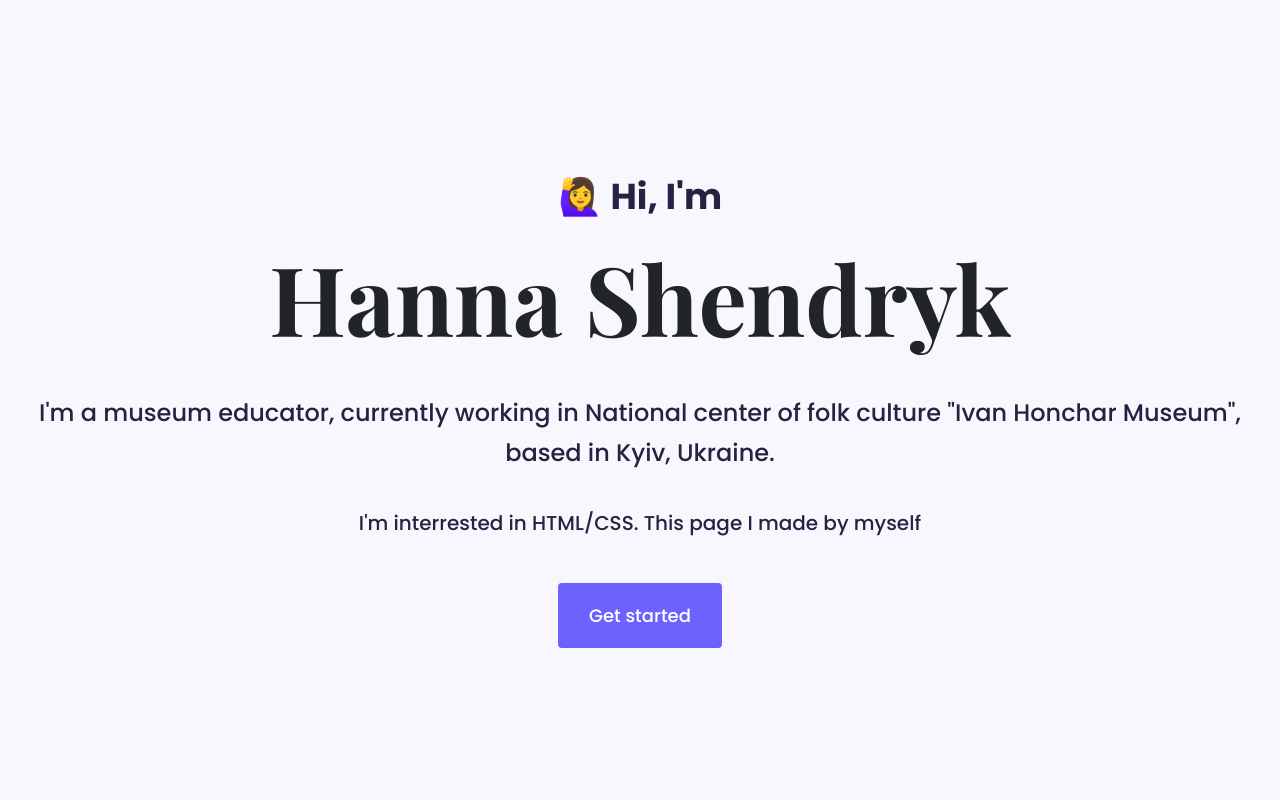
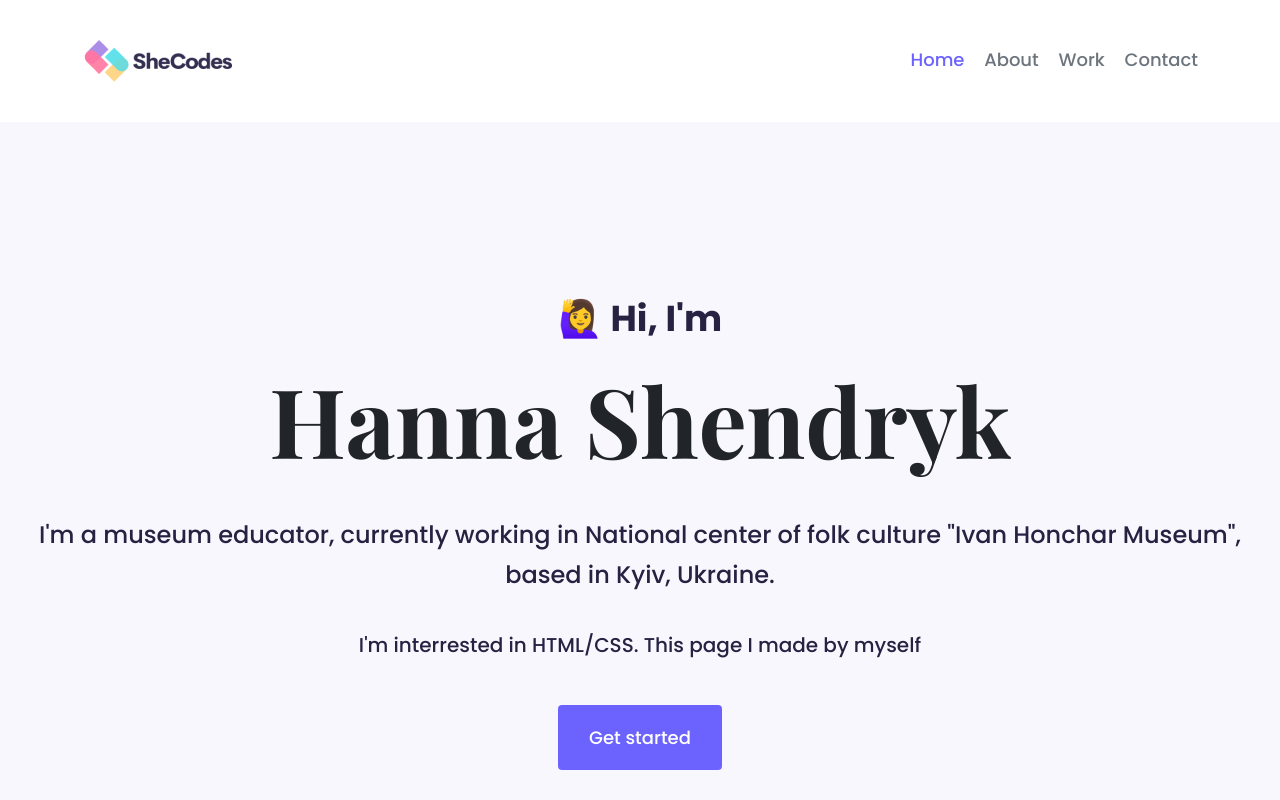
Before and after one commit to hannashendryk/portfolio-project, a plain HTML site: page index.html in a window 1280 px wide. Shown: the top 800 px of the page. Drawn offline with nearby package versions, Linux system fonts and the light colour scheme.

Commit message:
added nav bar to homepage

```diff
--- a/index.html
+++ b/index.html
@@ -15,6 +15,27 @@
     <title>Document</title>
 </head>
 <body>
+   <div class="container">
+    <nav class="d-flex justify-content-between">
+        <a href="/"><img src="images/logo.png" class="d-none d-md-block" alt=""></a>
+        <a href="/"><img src="images/logo-small.jpg" class="logo d-block d-md-none" alt=""></a>
+
+        <ul>
+            <li class="active">
+                <a href="/">Home</a>
+                </li>
+            <li>
+                <a href="/about.html">About</a>
+                </li>
+            <li>
+                <a href="/work.html">Work</a>
+                </li>
+            <li>
+                <a href="/contact.html">Contact</a>
+                </li>
+        </ul>
+    </nav>
+    </div>
     <div class="hero">
     <p>🙋‍♀️ Hi, I'm</p>
     <h1>Hanna Shendryk</h1>
--- a/styles/portfolio.css
+++ b/styles/portfolio.css
@@ -124,6 +124,37 @@ img {
     padding: 18px 30px;
 }
 
+.logo {
+    max-height: 40px;
+}
+
+nav {
+    padding: 40px 0;
+}
+
+nav ul {
+    padding: 0;
+    margin: 0;
+}
+
+nav li {
+    display: inline;
+    list-style: none;
+    line-height: 40px;
+    font-family: 'Poppins', sans-serif;
+    font-weight: normal;
+    font-size: 18px;
+    margin-left: 15px;
+}
+
+nav a {
+    color: rgb(108, 117, 125);
+}
+
+nav a:hover, nav li.active a {
+    color: #6C63FF;
+}
+
 @media (max-width: 900px) {
 
     .container {
```
Also changed, not shown: images/logo-small.jpg (added), images/logo.png (added).
